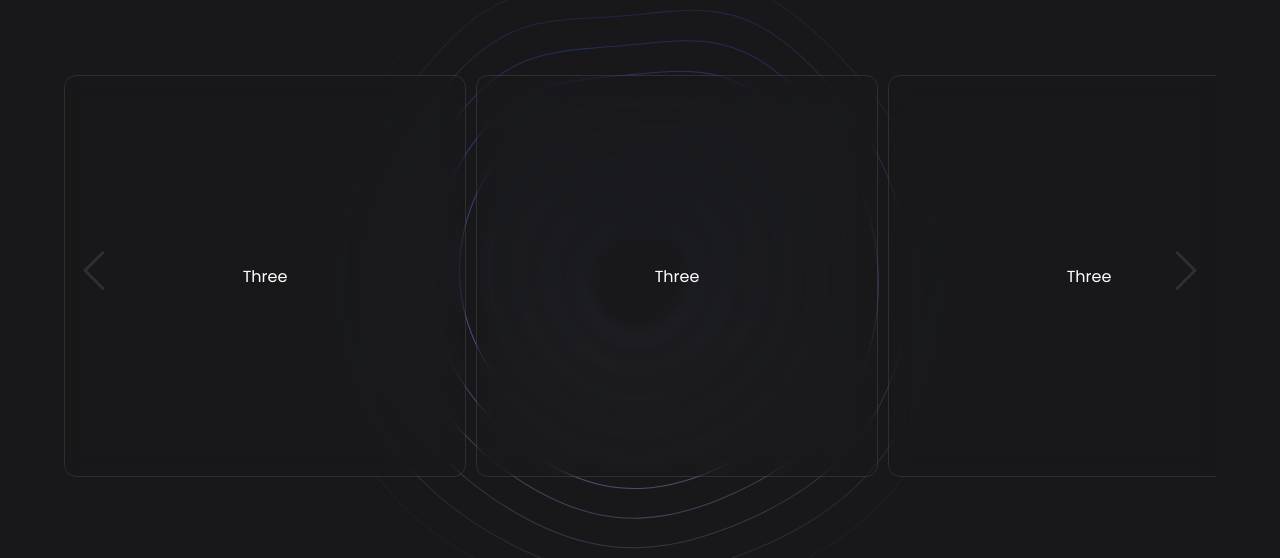
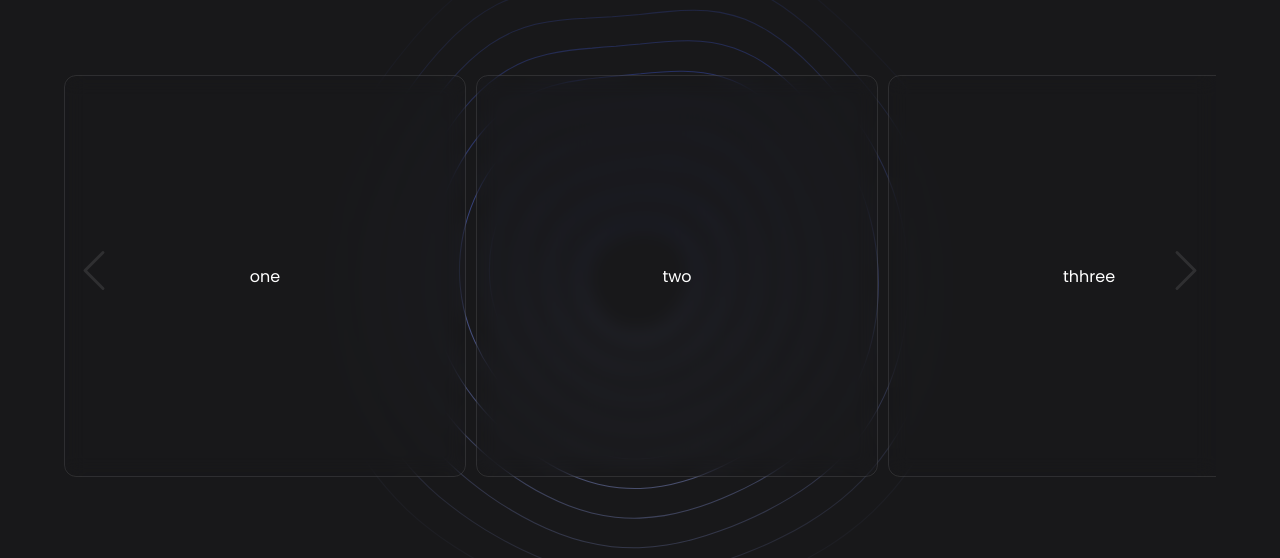
Before and after one commit to ParasArya289/arcticUI, a React (Create React App) app: page / in a window 1280 px wide. Shown: the part 984-1542 px from the top of the page. Built offline with nearby package versions, Linux system fonts and the light colour scheme.

Commit message:
feat: handle incoming component

```diff
--- a/src/Components/ComponentCard/ComponentCard.js
+++ b/src/Components/ComponentCard/ComponentCard.js
@@ -1,9 +1,9 @@
 import "./ComponentCard.css";
 
-export const ComponentCard = (component) => {
+export const ComponentCard = ({component}) => {
   return (
     <div className="componentCard">
-      Three
+      {component}
     </div>
   );
 };
```
